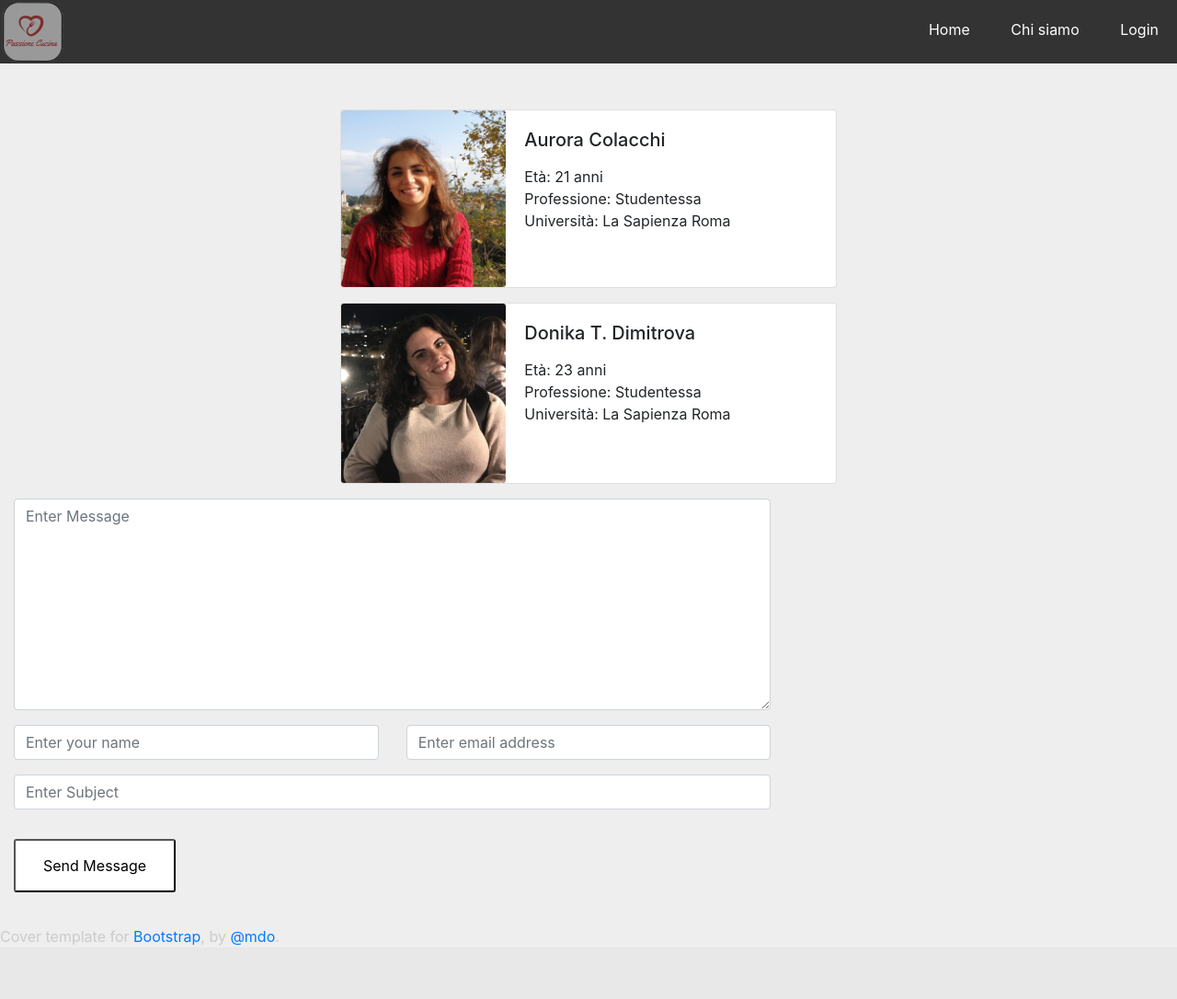
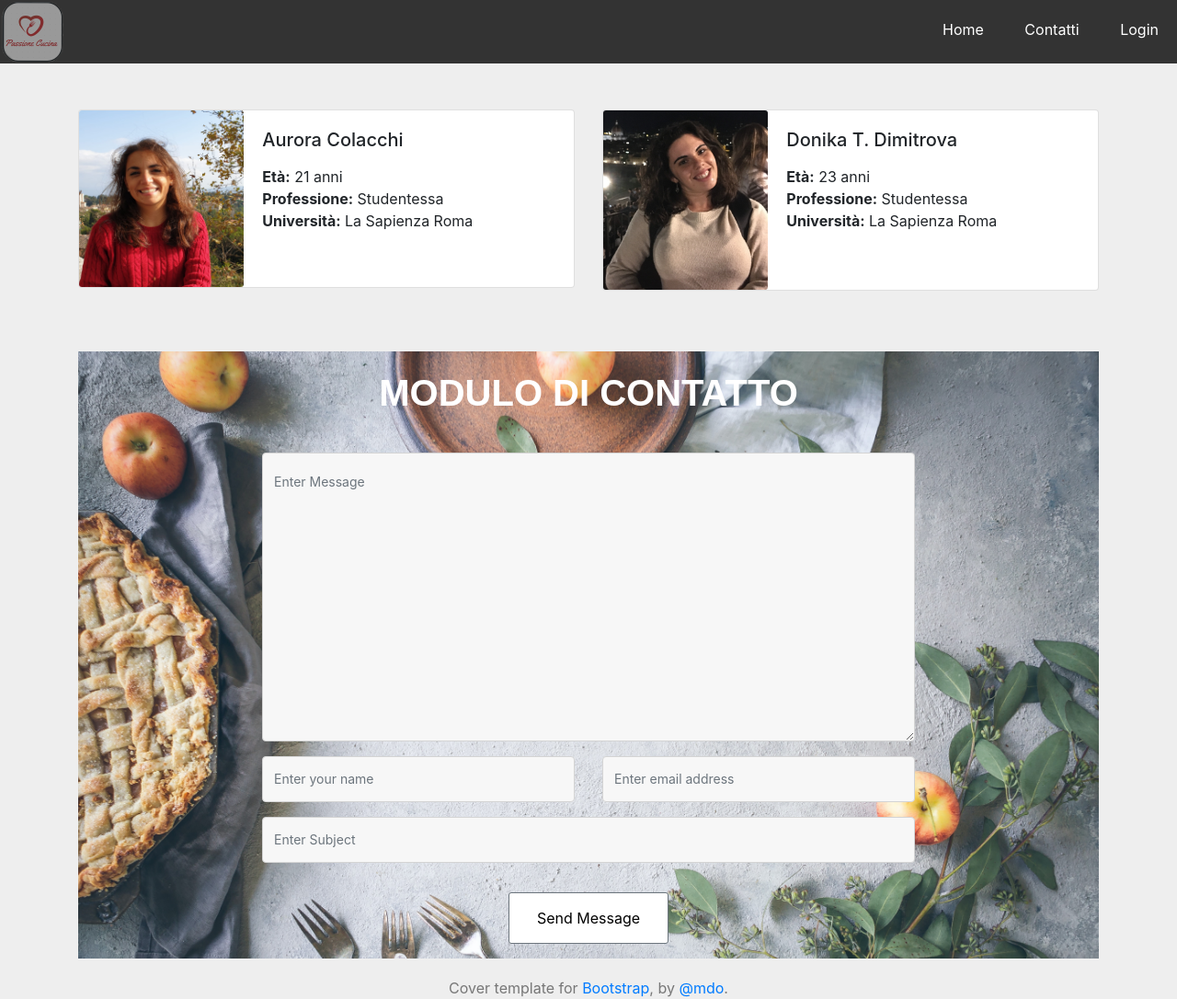
Before and after one commit to donidimitrova/Passione-Cucina, a PHP site: page /contatti.html in a window 1280 px wide. Shown: the whole page at 92% size. Before the commit the page ends 1028 px from the top, so only its background shows below. Run offline with PHP 8.4, Linux system fonts and the light colour scheme; some libraries are stand-ins or nearby versions.

Commit message:
sistemato stile, ma required non funziona

```diff
--- a/contatti.html
+++ b/contatti.html
@@ -15,15 +15,15 @@
     <body >
 
         <header class="header clearfix ">
-            <a href="chi-siamo.html" class="header__logo"> <img src="logo.png" alt="Logo" style="width: 70px;" ></a>
+            <a href="homepage.html" class="header__logo"> <img src="logo.png" alt="Logo" style="width: 70px;" ></a>
             <a href="" class="header__icon-bar">
               <span></span>
               <span></span>
               <span></span>
             </a>
             <ul class="header__menu ">
-              <li class="header__menu__item"><a href="chi-siamo.html">Home</a></li>
-              <li class="header__menu__item"><a href="#">Chi siamo</a></li>
+              <li class="header__menu__item"><a href="homepage.html">Home</a></li>
+              <li class="header__menu__item"><a href="contatti.html">Contatti</a></li>
               <li class="header__menu__item"><a href="#">Login</a></li>
             </ul>
           </header>
@@ -32,8 +32,9 @@
 
 
 <!-- Page Content -->
-<div class="container " style="padding-top: 50px;">
-    <div class="row justify-content-center">
+<div class="container" style="padding-top: 20px;">
+    <div class="row justify-content-center" style="padding-top: 30px;">
+    <div class="col-md-6">
       <div class="card mb-3" style="max-width: 540px;">
         <div class="row no-gutters">
           <div class="col-md-4">
@@ -43,19 +44,16 @@
             <div class="card-body">
               <h5 class="card-title">Aurora Colacchi</h5>
               <p class="card-text"> <ul>
-                <li> Età: 21 anni</li>
-                <li>Professione: Studentessa</li>
-                <li>Università: La Sapienza Roma </li>
-                <li></li>
+                <li> <b> Et&agrave;:</b> 21 anni</li>
+                <li> <b>Professione:</b> Studentessa</li>
+                <li><b>Universit&agrave;:</b> La Sapienza Roma </li>
               </ul></p>
             </div>
           </div>
         </div>
       </div>
     </div>
-  </div>
-  <div class="container">
-    <div class="row justify-content-center">
+    <div class="col-md-6">
       <div class="card mb-3" style="max-width: 540px;">
         <div class="row no-gutters">
           <div class="col-md-4">
@@ -66,10 +64,10 @@
               <h5 class="card-title">Donika T. Dimitrova</h5>
               <p class="card-text"> <ul>
                 <ul>
-                  <li> Età: 23 anni</li>
-                  <li>Professione: Studentessa</li>
-                  <li>Università: La Sapienza Roma </li>
-                  <li></li>
+                  <li> <b> Et&agrave;:</b> 23 anni</li>
+                <li> <b>Professione:</b> Studentessa</li>
+                <li><b>Universit&agrave;:</b> La Sapienza Roma </li>
+                <li></li>
                 </ul></p>
               </div>
             </div>
@@ -79,42 +77,60 @@
     </div>
 
 
+  <div class="form" >
+    <div class="col-lg-8">
+      <form class="form-contact contact-form "  action="contact_process.php" method="post" id="contactForm" novalidate="novalidate">
+        <div class="row ">
+          <div class="col-12">
+            <div class="form-group ">
 
-    <div class="col-lg-8">
-      <form class="form-contact contact_form" action="contact_process.php" method="post" id="contactForm" novalidate="novalidate">
-        <div class="row">
-          <div class="col-12">
+              <h2 > Modulo di contatto </h2>
+          </div>
             <div class="form-group">
 
-                <textarea class="form-control w-100" name="message" id="message" cols="30" rows="9" onfocus="this.placeholder = ''" onblur="this.placeholder = 'Enter Message'" placeholder = 'Enter Message'></textarea>
+                <textarea class="form-control w-100" name="message" id="message" cols="30" rows="6" onfocus="this.placeholder = ''" onblur="this.placeholder = 'Enter Message'" placeholder = 'Enter Message'></textarea>
             </div>
           </div>
           <div class="col-sm-6">
             <div class="form-group">
-              <input class="form-control" name="name" id="name" type="text" onfocus="this.placeholder = ''" onblur="this.placeholder = 'Enter your name'" placeholder = 'Enter your name'>
+              <input class="form-control" name="name" id="name" type="text" onfocus="this.placeholder = ''" onblur="this.placeholder = 'Enter your name'" placeholder = 'Enter your name' >
             </div>
           </div>
           <div class="col-sm-6">
             <div class="form-group">
-              <input class="form-control" name="email" id="email" type="email" onfocus="this.placeholder = ''" onblur="this.placeholder = 'Enter email address'" placeholder = 'Enter email address'>
+              <input  class="form-control" name="email" id="email" type="email" onfocus="this.placeholder = ''" onblur="this.placeholder = 'Enter email address'" placeholder = 'Enter email address'>
             </div>
           </div>
           <div class="col-12">
             <div class="form-group">
-              <input class="form-control" name="subject" id="subject" type="text" onfocus="this.placeholder = ''" onblur="this.placeholder = 'Enter Subject'" placeholder = 'Enter Subject'>
+              <input class="form-control" name="subject" id="subject" type="text" onfocus="this.placeholder = ''" onblur="this.placeholder = 'Enter Subject'" placeholder = 'Enter Subject' >
             </div>
           </div>
         </div>
         <div class="form-group mt-3">
-          <button type="submit" class="button button-contactForm btn_4 boxed-btn">Send Message</button>
+          <button type="submit" class="button button-contactForm btn_4 boxed-btn btn btn-outline-secondary" >Send Message</button>
         </div>
       </form>
     </div>
+  </div>
+
+
+
+
+
+
+
         <footer class="mastfoot mt-auto">
             <div class="inner">
               <p>Cover template for <a href="https://getbootstrap.com/">Bootstrap</a>, by <a href="https://twitter.com/mdo">@mdo</a>.</p>
             </div>
           </footer>
+
+
+
+
+
+
           <script src="js/ajax-form.js"></script>
           <script src="js/mail-script.js"></script>
           <script src="https://code.jquery.com/jquery-3.2.1.slim.min.js"></script>
--- a/css/style.css
+++ b/css/style.css
@@ -99,13 +99,6 @@ LOGO
   margin-left: .75rem;
 }
 
-/**************
- Footer
- *************/
-.mastfoot {
-  padding-top: 20px;
-  color: rgba(173, 167, 167, 0.5);
-}
 
 
 
@@ -298,8 +291,51 @@ Tabella Immagini con nome
 }
 .portfolio_images_overlay .clrd-font i{
     margin-right: -10px;
-    font-size: ;
+
 }
+
+
+/******************************
+PAGINA CONTATTI
+********************************/
+
 ul {
   list-style-type: none;
  }
+
+/******************************
+FORM
+********************************/
+ .form-control {
+  background: #f7f7f7 none repeat scroll 0 0;
+  border: 1px solid #d4d4d4;
+  border-radius: 4px;
+  font-size: 14px;
+  height: 50px;
+  line-height: 50px;
+}
+
+.form{
+  margin-top: 50px;
+  padding-top: 20px;
+  background-image: url('/img/form.jpg');
+  background-size: cover;
+   /* background: linear-gradient(to bottom right, #ccccff 0%, #ffcc66 100%);*/
+
+}
+.form-group, .form{
+  display:flex;
+   justify-content:center;
+}
+.form-group h2{
+  color: #ffffff; font-family: 'Raleway',sans-serif; font-size: 40px; font-weight: 800; line-height: 50px; margin: 0 0 24px; text-align: center; text-transform: uppercase;
+}
+
+/**************
+ Footer
+ *************/
+ .mastfoot {
+  padding-top: 20px;
+  color: rgba(0, 0, 0, 0.5);
+  text-align: center;
+}
--- a/homepage.html
+++ b/homepage.html
@@ -25,7 +25,7 @@
         <span></span>
       </a>
       <ul class="header__menu ">
-        <li class="header__menu__item"><a href="chi-siamo.html">Home</a></li>
+        <li class="header__menu__item"><a href="homepage.html">Home</a></li>
         <li class="header__menu__item"><a href="contatti.html">Conttati</a></li>
         <li class="header__menu__item"><a href="#">Login</a></li>
       </ul>
```
Also changed, not shown: img/form.jpg (added).
